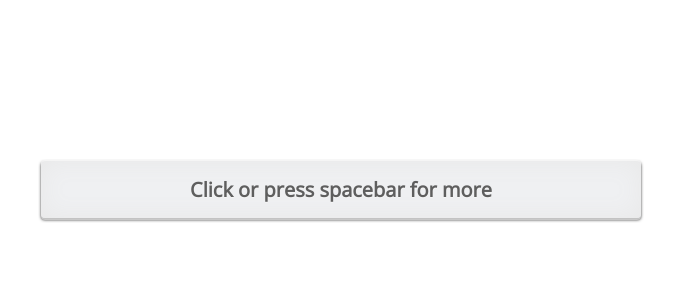
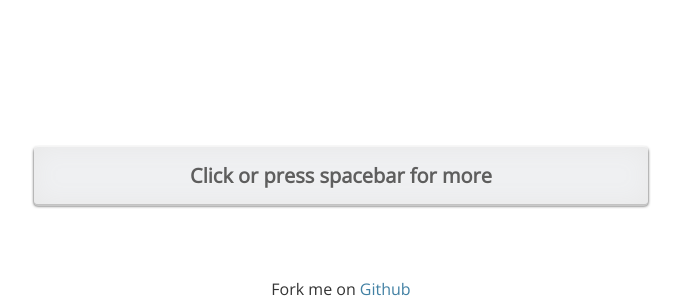
Before and after one commit to NivedhithaV/dad-jokes, a website: page index.html in a window 1280 px wide. Shown: the part 500-800 px from the top of the page, without its empty margins (299-980 px from the left). Drawn offline with nearby package versions, Linux system fonts and the light colour scheme; no server answers.

Commit message:
Github link

```diff
--- a/css/styles.scss
+++ b/css/styles.scss
@@ -8,7 +8,7 @@
 .wrapper {
     display: flex;
     flex-direction: column;
-    padding: 40px;
+    padding: 2%;
 }
 
 .joke {
@@ -41,3 +41,16 @@
         outline: none;
     }
 }
+
+footer {
+    position: absolute;
+    bottom: 0;
+    width: 100%;
+    text-align: center;
+    color: #333 !important;
+
+    a {
+        text-decoration: none;
+        color: #4281A4 !important;
+    }
+}
--- a/index.html
+++ b/index.html
@@ -28,6 +28,9 @@
     <div class="joke"></div>
     <button class="continue-text" onclick="fetchJoke();">Click or press spacebar for more</button>
 </div>
+<footer>
+    Fork me on <a href="https://github.com/NivedhithaV/dad-jokes">Github</a>
+</footer>
 <script src="js/vendor/modernizr-3.5.0.min.js"></script>
 <script src="https://code.jquery.com/jquery-3.2.1.min.js"
         integrity="sha256-hwg4gsxgFZhOsEEamdOYGBf13FyQuiTwlAQgxVSNgt4="
```
Also changed, not shown: css/styles.css, 1 other file.
